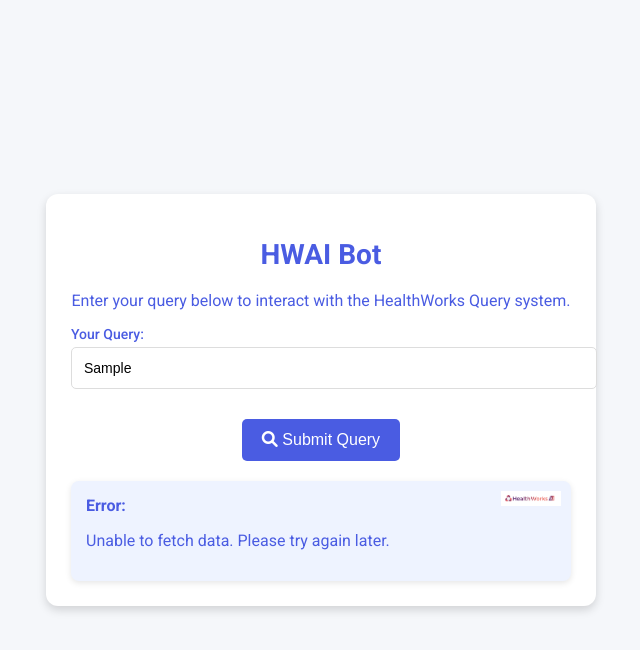
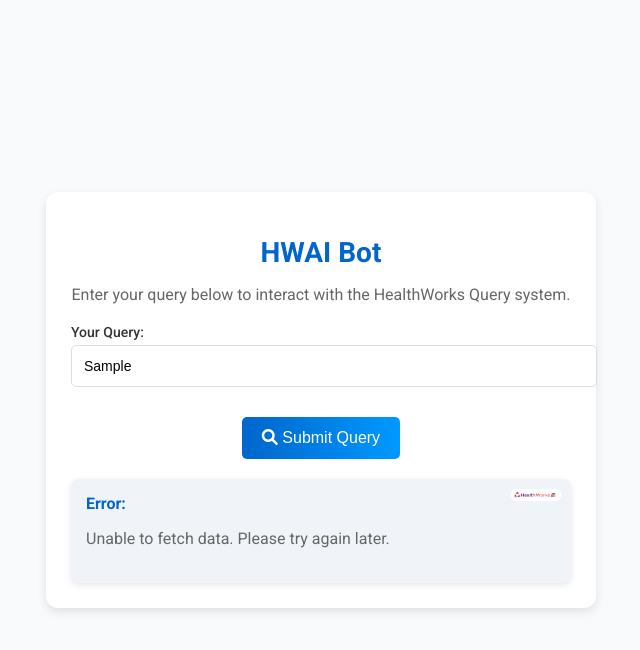
Before and after one commit to Jishudayal/Test, a plain HTML site: page index.html in a window 1280 px wide. Both pictures are taken after typing "Sample" into the empty fields and a click on the button "Submit Query". Shown: the whole page, without its empty margins (319-959 px from the left). Drawn offline with Linux system fonts and the light colour scheme; no server answers.

Commit message:
Update index.html

```diff
--- a/index.html
+++ b/index.html
@@ -13,26 +13,31 @@
             font-family: 'Roboto', sans-serif;
             margin: 0;
             padding: 0;
-            background-color: #f5f7fa;
+            background-color: #f9fafb; /* Subtle off-white background */
             display: flex;
             flex-direction: column;
             align-items: center;
             justify-content: center;
-            height: 100vh;
-            color: #4A5CE2; /* Blue with a hint of purple */
+            min-height: 100vh;
+            color: #333; /* Neutral dark color for text */
         }
 
         h1 {
+            margin-bottom: 10px;
+            font-size: 28px;
+            color: #0066cc; /* Clean blue */
+        }
+
+        p {
+            color: #666; /* Subtle grey for descriptions */
             margin-bottom: 20px;
-            font-size: 28px;
-            color: #4A5CE2; /* Blue-purple tone */
         }
 
         .container {
-            background: white;
+            background: #fff; /* Pure white card */
             padding: 25px;
             border-radius: 12px;
-            box-shadow: 0 4px 10px rgba(0, 0, 0, 0.15);
+            box-shadow: 0 4px 10px rgba(0, 0, 0, 0.1);
             text-align: center;
             width: 90%;
             max-width: 500px;
@@ -48,6 +53,7 @@
             font-weight: 500;
             margin-bottom: 5px;
             display: block;
+            color: #333;
         }
 
         .form-group input {
@@ -59,7 +65,7 @@
         }
 
         .btn {
-            background-color: #4A5CE2; /* Blue-purple tone */
+            background: linear-gradient(to right, #0066cc, #0099ff); /* Gradient blue */
             color: white;
             border: none;
             padding: 12px 20px;
@@ -67,11 +73,12 @@
             cursor: pointer;
             font-size: 16px;
             margin-top: 15px;
-            transition: background-color 0.3s ease;
+            transition: background 0.3s ease, transform 0.2s ease;
         }
 
         .btn:hover {
-            background-color: #3A4CB3; /* Darker blue-purple tone */
+            background: linear-gradient(to right, #005bb5, #007acc); /* Darker gradient */
+            transform: translateY(-2px);
         }
 
         .spinner {
@@ -82,24 +89,24 @@
         .response-card {
             margin-top: 20px;
             padding: 15px;
-            background: #EEF3FF; /* Light bluish-purple tone */
+            background: #f0f4f8; /* Light bluish-grey */
             border-radius: 8px;
             box-shadow: 0 2px 6px rgba(0, 0, 0, 0.1);
             text-align: left;
-            color: #4A5CE2;
             position: relative;
         }
 
         .response-card img {
-            width: 60px;
+            width: 50px;
             height: auto;
             position: absolute;
             top: 10px;
             right: 10px;
+            border-radius: 5px; /* Subtle rounded corners */
         }
 
         .response-card strong {
-            color: #4A5CE2;
+            color: #0066cc; /* Clean blue for emphasis */
         }
     </style>
 </head>
@@ -149,7 +156,7 @@
                         // Create a card to display the response
                         responseContainer.innerHTML = `
                             <div class="response-card">
-                                <img src="./HWAI_Logo.png" alt="HWAI Logo">
+                                <img src="HWAI_Logo.png" alt="HWAI Logo" onerror="this.style.display='none'">
                                 <strong>Response:</strong>
                                 <p>${data.response}</p>
                             </div>
@@ -157,7 +164,7 @@
                     } else {
                         responseContainer.innerHTML = `
                             <div class="response-card">
-                                <img src="./HWAI_Logo.png" alt="HWAI Logo">
+                                <img src="HWAI_Logo.png" alt="HWAI Logo" onerror="this.style.display='none'">
                                 <strong>Error:</strong>
                                 <p>No response received from the server.</p>
                             </div>
@@ -169,7 +176,7 @@
                     console.error("Error:", error);
                     responseContainer.innerHTML = `
                         <div class="response-card">
-                            <img src="./HWAI_Logo.png" alt="HWAI Logo">
+                            <img src="HWAI_Logo.png" alt="HWAI Logo" onerror="this.style.display='none'">
                             <strong>Error:</strong>
                             <p>Unable to fetch data. Please try again later.</p>
                         </div>
```
